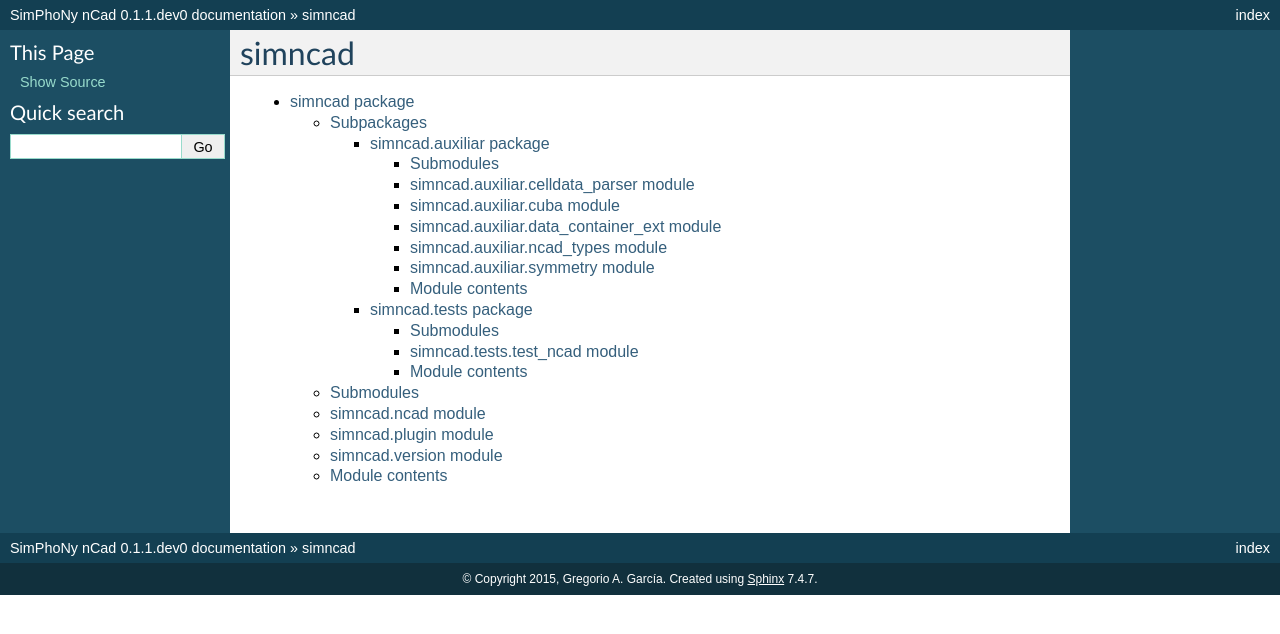
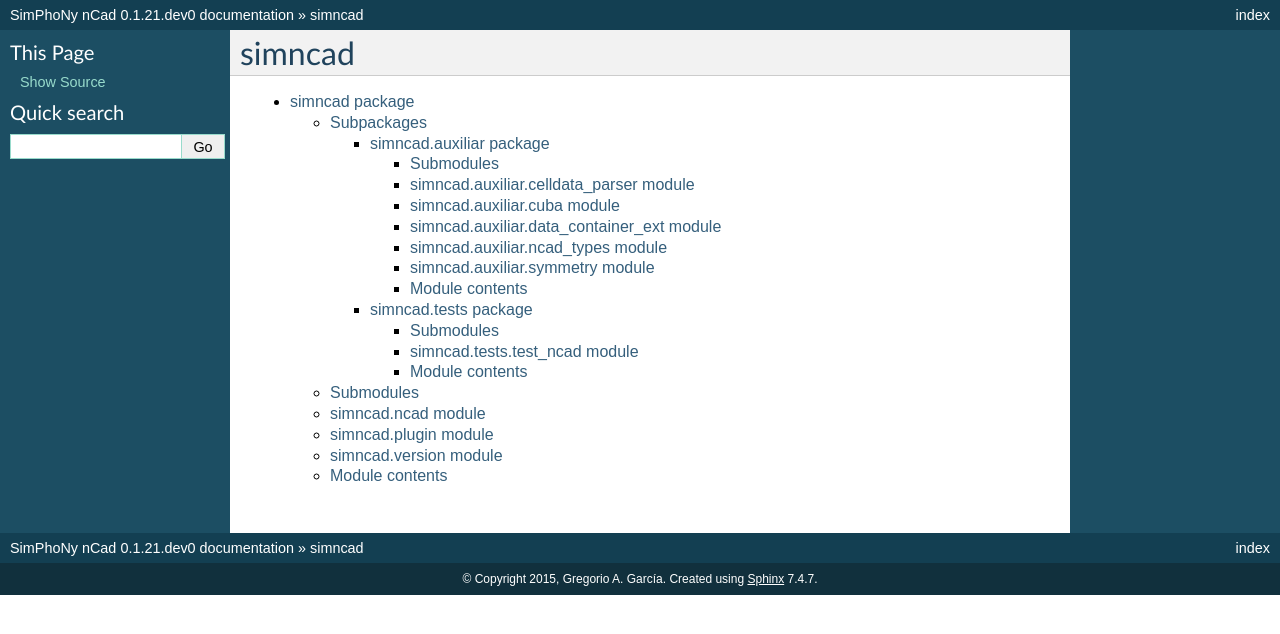
Before and after one commit to simphony/simphony-nCAD, a Sphinx documentation site: the page built from doc/source/modules.rst, in a window 1280 px wide. Shown: the top 634 px of the page. Built offline with Sphinx 7.4.7, drawn with Linux system fonts in a browser that asks for light colours; pages that are not in the unit, such as notebooks, are missing from menus.

Commit message:
Changed version number.

```diff
--- a/doc/source/conf.py
+++ b/doc/source/conf.py
@@ -53,9 +53,9 @@ copyright = u'2015, Gregorio A. García'
 # built documents.
 #
 # The short X.Y version.
-version = '0.1.1.dev0'
+version = '0.1.21.dev0'
 # The full version, including alpha/beta/rc tags.
-release = '0.1.1.dev0'
+release = '0.1.21.dev0'
 
 # The language for content autogenerated by Sphinx. Refer to documentation
 # for a list of supported languages.
--- a/setup.py
+++ b/setup.py
@@ -10,7 +10,7 @@ ncad_include_path = "./simncad/INCLUDE"
 with open('README.md', 'r') as readme:
     README_TEXT = readme.read()
 
-VERSION = '0.1.1.dev0'
+VERSION = '0.1.21.dev0'
 
 def write_version_py(filename=None):
     if filename is None:
```
